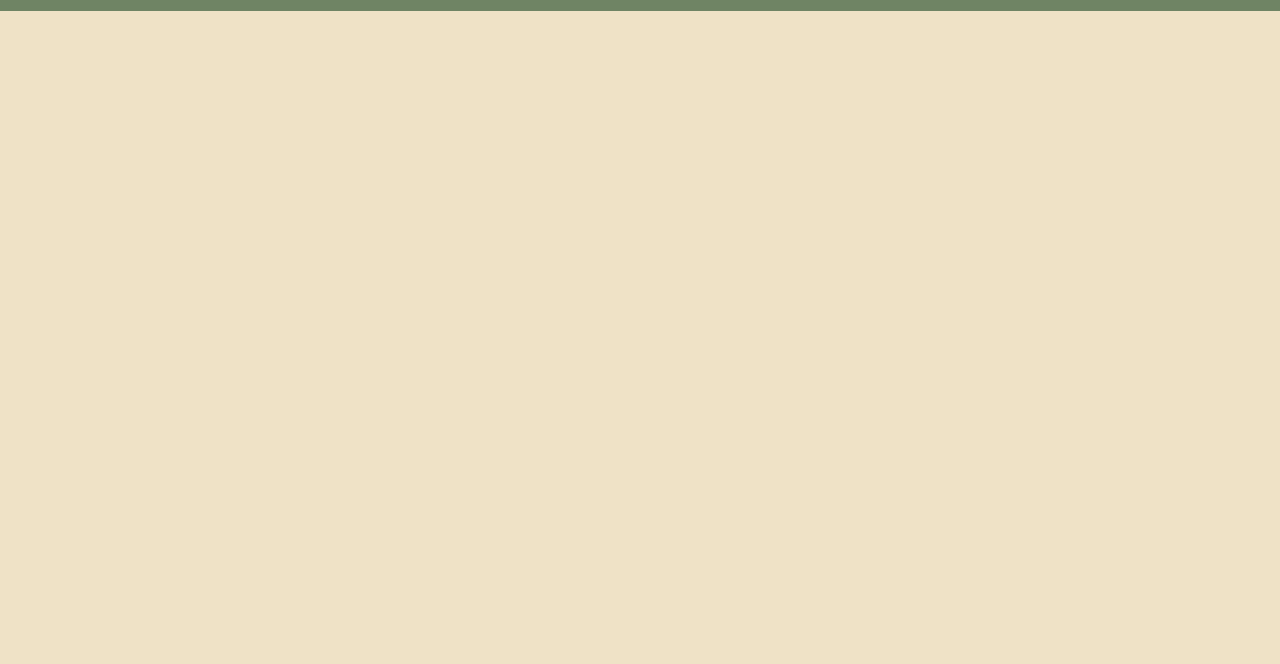
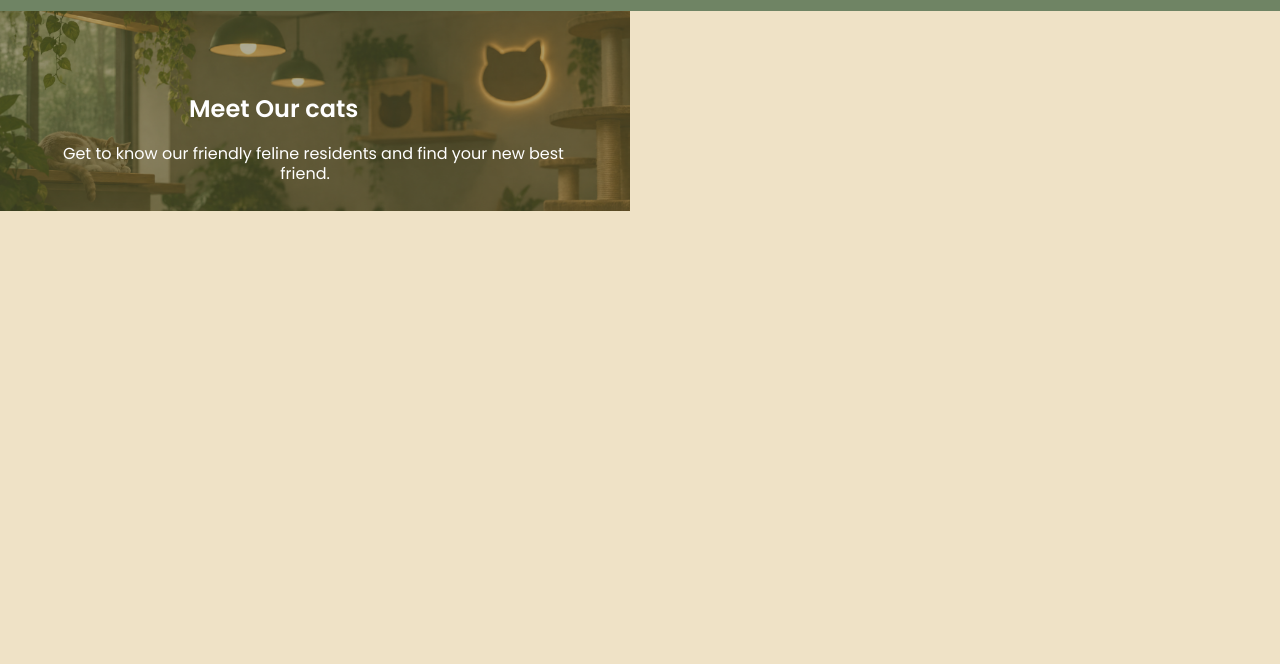
Before and after one commit to f260670-haniakhalil/cat_cafe-website-, a plain HTML site: page menu.html in a window 1280 px wide. Shown: the part 136-800 px from the top of the page. Drawn offline with Linux system fonts and the light colour scheme.

Commit message:
hero section

```diff
--- a/css/style.css
+++ b/css/style.css
@@ -97,9 +97,49 @@ background-color: var(--green);
    ========================================== */
 .nav-log img{
    height: 100px;
-   width: 150px;
+   width: auto;
     mix-blend-mode: multiply;
 
+}
+
+.hero-banner {
+    height: 200px;
+    width: 630px;
+    object-fit: cover;
+    display: block;
+}
+
+.hero {
+    position: relative;
+    width: 630px;
+    height: 200px;
+    overflow: hidden;
+}
+
+.hero img {
+    width: 100%;
+    height: 100%;
+}
+
+.hero h1 {
+    position: absolute;
+    left: 30%;
+    top: 40%;
+    color: white;
+    margin: 0;
+}
+
+.para1{
+    position: absolute;
+   color: white;
+    left: 10%;
+    top: 65%;
+}
+.para2 {
+       position: absolute;
+   color: white;
+    left: 44.5%;
+    top: 75%;
 }
 
 
--- a/menu.html
+++ b/menu.html
@@ -23,6 +23,13 @@
       </ul>
     </nav>
   </header>
+  <main><section class="hero">
+    <img class="hero-banner" src="images/menu-bg.jpeg" alt="body">
+    <h1>Meet Our cats</h1>
+    <p class="para1">Get to know our friendly feline residents and find your new best</p>
+    <p class="para2">friend.</p>
+</section>
+  </main>
 
 
 
```
Also changed, not shown: images/menu-bg.jpeg (added).
